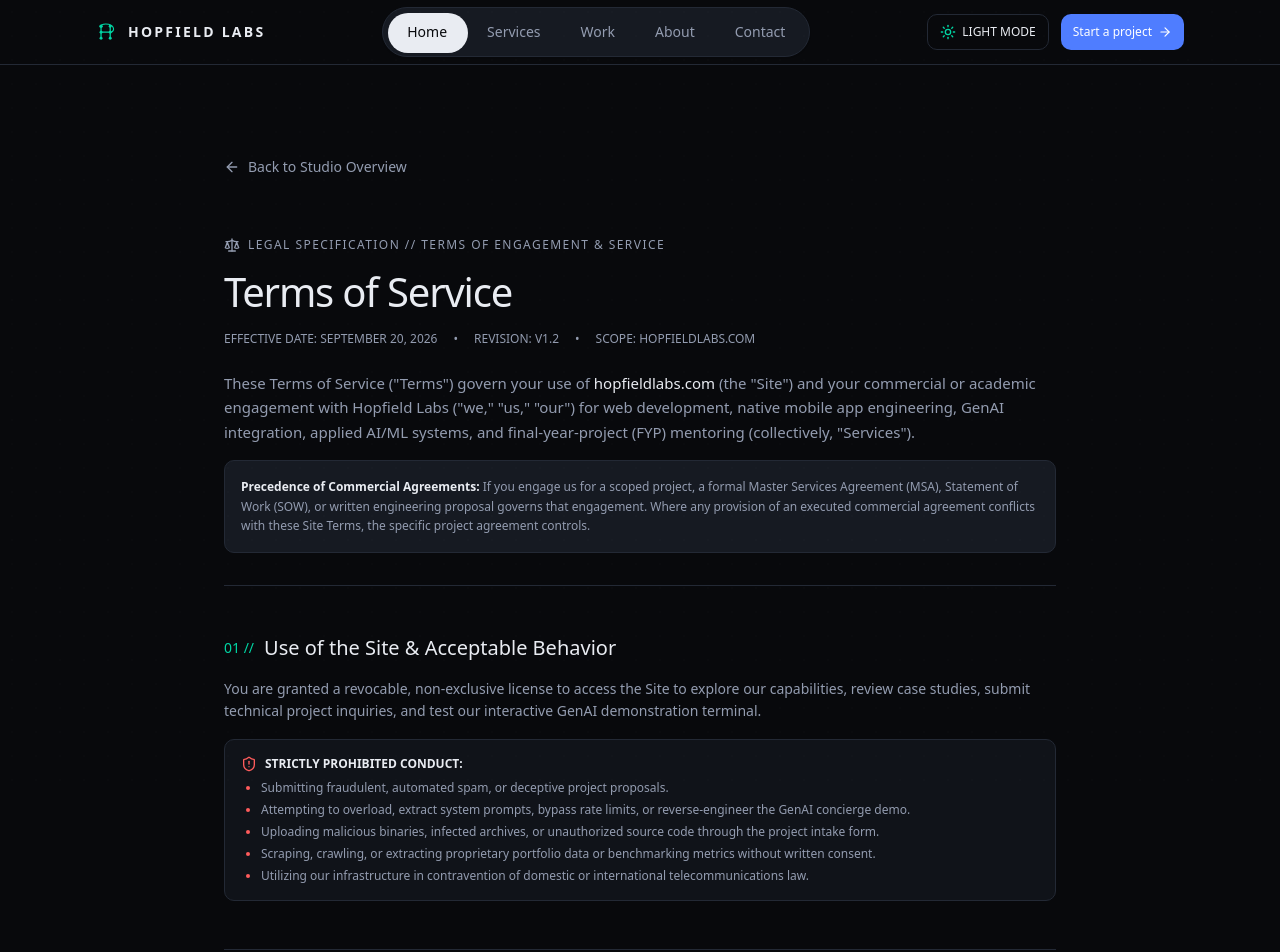
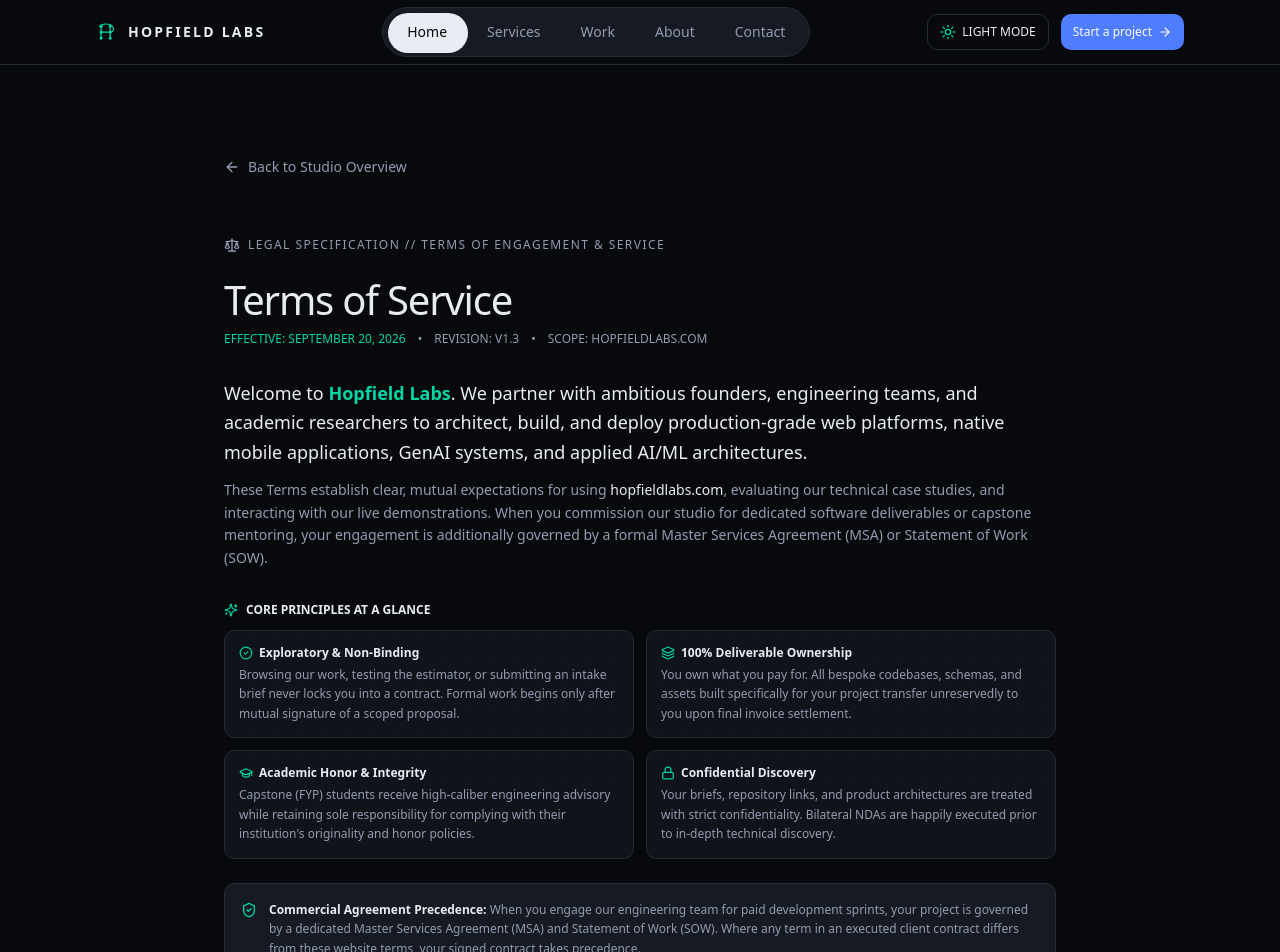
Before and after one commit to Rival5555/hopfield_labs, a Next.js app: page /terms in a window 1280 px wide. Shown: the top 952 px of the page. Built offline with nearby package versions, Linux system fonts and the light colour scheme.

Commit message:
refactor(legal): elevate Terms and Privacy with executive summary cards and bespoke copywriting

```diff
--- a/app/privacy/page.tsx
+++ b/app/privacy/page.tsx
@@ -65,17 +65,64 @@
           <span>•</span>
           <span>SCOPE: HOPFIELDLABS.COM</span>
         </div>
-        <p className="body-text text-base leading-relaxed pt-2">
-          Hopfield Labs (&quot;we,&quot; &quot;us,&quot; &quot;our&quot;) provides high-performance web development,
-          native mobile app development, GenAI integration, applied AI/ML systems, and academic capstone (FYP) mentoring.
-          This policy explains what information we collect through{" "}
-          <strong className="text-[var(--fg)] font-medium">hopfieldlabs.com</strong>, how we process and protect it,
-          and the rights you hold regarding your personal data.
-        </p>
+        {/* High-impact, engaging introductory narrative */}
+        <div className="space-y-3 pt-2">
+          <p className="text-base sm:text-lg text-[var(--fg)] leading-relaxed font-normal">
+            At <strong className="font-semibold text-[var(--signal)]">Hopfield Labs</strong>, privacy and data integrity are fundamental to how we engineer systems. We design our client intake pipelines, storage buckets, and web applications with strict confidentiality and minimal telemetry.
+          </p>
+          <p className="text-sm text-[var(--fg-muted)] leading-relaxed">
+            This Privacy Policy details how we handle information submitted through{" "}
+            <strong className="text-[var(--fg)] font-medium">hopfieldlabs.com</strong>, our multi-step intake estimator, and our live GenAI demonstration terminal. It explains where your technical data is persisted, how long it is retained, and how you can exercise your statutory privacy rights.
+          </p>
+        </div>
+
+        {/* Core Privacy Commitments */}
+        <div className="space-y-3 pt-2">
+          <div className="grid grid-cols-1 sm:grid-cols-2 gap-3">
+            <div className="p-3.5 rounded-[var(--radius)] border border-[var(--border)] bg-[var(--surface)] space-y-1">
+              <div className="font-mono text-xs font-semibold text-[var(--fg)] flex items-center gap-1.5">
+                <Shield className="h-3.5 w-3.5 text-[var(--signal)]" />
+                <span>Zero Data Monetization</span>
+              </div>
+              <p className="text-xs text-[var(--fg-muted)] leading-relaxed">
+                We do not sell, rent, or commercialize client inquiries, briefs, or contact records under any circumstance.
+              </p>
+            </div>
+
+            <div className="p-3.5 rounded-[var(--radius)] border border-[var(--border)] bg-[var(--surface)] space-y-1">
+              <div className="font-mono text-xs font-semibold text-[var(--fg)] flex items-center gap-1.5">
+                <Lock className="h-3.5 w-3.5 text-[var(--signal)]" />
+                <span>Isolated Private Storage</span>
+              </div>
+              <p className="text-xs text-[var(--fg-muted)] leading-relaxed">
+                Form data and briefs are secured by Supabase Row-Level Security (RLS) and authenticated private buckets.
+              </p>
+            </div>
+
+            <div className="p-3.5 rounded-[var(--radius)] border border-[var(--border)] bg-[var(--surface)] space-y-1">
+              <div className="font-mono text-xs font-semibold text-[var(--fg)] flex items-center gap-1.5">
+                <Database className="h-3.5 w-3.5 text-[var(--signal)]" />
+                <span>Automated Draft Pruning</span>
+              </div>
+              <p className="text-xs text-[var(--fg-muted)] leading-relaxed">
+                Uncompleted intake drafts and temporary resume tokens are automatically purged after 14 calendar days.
+              </p>
+            </div>
+
+            <div className="p-3.5 rounded-[var(--radius)] border border-[var(--border)] bg-[var(--surface)] space-y-1">
+              <div className="font-mono text-xs font-semibold text-[var(--fg)] flex items-center gap-1.5">
+                <Server className="h-3.5 w-3.5 text-[var(--signal)]" />
+                <span>Cookieless Analytics</span>
+              </div>
+              <p className="text-xs text-[var(--fg-muted)] leading-relaxed">
+                We use privacy-friendly edge telemetry with zero third-party marketing trackers and zero cross-site cookies.
+              </p>
+            </div>
+          </div>
+        </div>
+
         <div className="p-4 rounded-[var(--radius)] border border-[var(--border)] bg-[var(--surface-2)] text-xs text-[var(--fg-muted)] leading-relaxed">
-          <span className="font-semibold text-[var(--fg)]">Contractual Scope:</span> This policy strictly applies to our public website,
-          the interactive GenAI concierge demo, and our multi-step project intake pipeline. Commercial engagements and engineering deliverables
-          are independently governed by dedicated Master Services Agreements (MSA) and IP assignment contracts.
+          <span className="font-semibold text-[var(--fg)]">Contractual Scope:</span> This policy strictly applies to our public website, the interactive GenAI concierge demo, and our multi-step project intake pipeline. Commercial engagements and engineering deliverables are independently governed by dedicated Master Services Agreements (MSA) and IP assignment contracts.
         </div>
       </header>
 
--- a/app/terms/page.tsx
+++ b/app/terms/page.tsx
@@ -11,6 +11,10 @@
   ShieldAlert,
   HelpCircle,
   FileCheck,
+  ShieldCheck,
+  Lock,
+  Sparkles,
+  CheckCircle2,
 } from "lucide-react";
 
 export const metadata: Metadata = {
@@ -34,33 +38,90 @@
       </div>
 
       {/* Header */}
-      <header className="space-y-4 border-b border-[var(--border)] pb-8">
+      <header className="space-y-6 border-b border-[var(--border)] pb-8">
         <div className="eyebrow text-[var(--signal)] flex items-center gap-2">
           <Scale className="h-4 w-4" />
           <span>LEGAL SPECIFICATION // TERMS OF ENGAGEMENT &amp; SERVICE</span>
         </div>
-        <h1 className="section-heading text-[var(--fg)] text-3xl sm:text-4xl font-semibold">
+
+        <div className="space-y-2">
+          <h1 className="section-heading text-[var(--fg)] text-3xl sm:text-4xl font-semibold tracking-tight">
             Terms of Service
           </h1>
-        <div className="flex flex-wrap items-center gap-4 text-xs font-mono text-[var(--fg-muted)]">
-          <span>EFFECTIVE DATE: SEPTEMBER 20, 2026</span>
+          <div className="flex flex-wrap items-center gap-3 text-xs font-mono text-[var(--fg-muted)]">
+            <span className="text-[var(--signal)] font-medium">EFFECTIVE: SEPTEMBER 20, 2026</span>
             <span>•</span>
-          <span>REVISION: V1.2</span>
+            <span>REVISION: V1.3</span>
             <span>•</span>
             <span>SCOPE: HOPFIELDLABS.COM</span>
           </div>
-        <p className="body-text text-base leading-relaxed pt-2">
-          These Terms of Service (&quot;Terms&quot;) govern your use of{" "}
-          <strong className="text-[var(--fg)] font-medium">hopfieldlabs.com</strong> (the &quot;Site&quot;)
-          and your commercial or academic engagement with Hopfield Labs (&quot;we,&quot; &quot;us,&quot; &quot;our&quot;)
-          for web development, native mobile app engineering, GenAI integration, applied AI/ML systems, and
-          final-year-project (FYP) mentoring (collectively, &quot;Services&quot;).
+        </div>
+
+        {/* High-impact, engaging introductory narrative */}
+        <div className="space-y-3 pt-2">
+          <p className="text-base sm:text-lg text-[var(--fg)] leading-relaxed font-normal">
+            Welcome to <strong className="font-semibold text-[var(--signal)]">Hopfield Labs</strong>. We partner with ambitious founders, engineering teams, and academic researchers to architect, build, and deploy production-grade web platforms, native mobile applications, GenAI systems, and applied AI/ML architectures.
           </p>
-        <div className="p-4 rounded-[var(--radius)] border border-[var(--border)] bg-[var(--surface-2)] text-xs text-[var(--fg-muted)] leading-relaxed">
-          <span className="font-semibold text-[var(--fg)]">Precedence of Commercial Agreements:</span> If you engage us
-          for a scoped project, a formal Master Services Agreement (MSA), Statement of Work (SOW), or written engineering
-          proposal governs that engagement. Where any provision of an executed commercial agreement conflicts with these
-          Site Terms, the specific project agreement controls.
+          <p className="text-sm text-[var(--fg-muted)] leading-relaxed">
+            These Terms establish clear, mutual expectations for using <strong className="text-[var(--fg)] font-medium">hopfieldlabs.com</strong>, evaluating our technical case studies, and interacting with our live demonstrations. When you commission our studio for dedicated software deliverables or capstone mentoring, your engagement is additionally governed by a formal Master Services Agreement (MSA) or Statement of Work (SOW).
+          </p>
+        </div>
+
+        {/* Core Principles at a Glance */}
+        <div className="space-y-3 pt-2">
+          <div className="text-xs font-mono text-[var(--fg)] font-semibold flex items-center gap-2">
+            <Sparkles className="h-3.5 w-3.5 text-[var(--signal)]" />
+            <span>CORE PRINCIPLES AT A GLANCE</span>
+          </div>
+          <div className="grid grid-cols-1 sm:grid-cols-2 gap-3">
+            <div className="p-3.5 rounded-[var(--radius)] border border-[var(--border)] bg-[var(--surface)] space-y-1">
+              <div className="font-mono text-xs font-semibold text-[var(--fg)] flex items-center gap-1.5">
+                <CheckCircle2 className="h-3.5 w-3.5 text-[var(--signal)]" />
+                <span>Exploratory &amp; Non-Binding</span>
+              </div>
+              <p className="text-xs text-[var(--fg-muted)] leading-relaxed">
+                Browsing our work, testing the estimator, or submitting an intake brief never locks you into a contract. Formal work begins only after mutual signature of a scoped proposal.
+              </p>
+            </div>
+
+            <div className="p-3.5 rounded-[var(--radius)] border border-[var(--border)] bg-[var(--surface)] space-y-1">
+              <div className="font-mono text-xs font-semibold text-[var(--fg)] flex items-center gap-1.5">
+                <Layers className="h-3.5 w-3.5 text-[var(--signal)]" />
+                <span>100% Deliverable Ownership</span>
+              </div>
+              <p className="text-xs text-[var(--fg-muted)] leading-relaxed">
+                You own what you pay for. All bespoke codebases, schemas, and assets built specifically for your project transfer unreservedly to you upon final invoice settlement.
+              </p>
+            </div>
+
+            <div className="p-3.5 rounded-[var(--radius)] border border-[var(--border)] bg-[var(--surface)] space-y-1">
+              <div className="font-mono text-xs font-semibold text-[var(--fg)] flex items-center gap-1.5">
+                <GraduationCap className="h-3.5 w-3.5 text-[var(--signal)]" />
+                <span>Academic Honor &amp; Integrity</span>
+              </div>
+              <p className="text-xs text-[var(--fg-muted)] leading-relaxed">
+                Capstone (FYP) students receive high-caliber engineering advisory while retaining sole responsibility for complying with their institution&apos;s originality and honor policies.
+              </p>
+            </div>
+
+            <div className="p-3.5 rounded-[var(--radius)] border border-[var(--border)] bg-[var(--surface)] space-y-1">
+              <div className="font-mono text-xs font-semibold text-[var(--fg)] flex items-center gap-1.5">
+                <Lock className="h-3.5 w-3.5 text-[var(--signal)]" />
+                <span>Confidential Discovery</span>
+              </div>
+              <p className="text-xs text-[var(--fg-muted)] leading-relaxed">
+                Your briefs, repository links, and product architectures are treated with strict confidentiality. Bilateral NDAs are happily executed prior to in-depth technical discovery.
+              </p>
+            </div>
+          </div>
+        </div>
+
+        {/* Commercial Precedence Notice */}
+        <div className="p-4 rounded-[var(--radius)] border border-[var(--border)] bg-[var(--surface-2)] text-xs text-[var(--fg-muted)] leading-relaxed flex items-start gap-3">
+          <ShieldCheck className="h-4 w-4 text-[var(--signal)] shrink-0 mt-0.5" />
+          <div>
+            <span className="font-semibold text-[var(--fg)]">Commercial Agreement Precedence:</span> When you engage our engineering team for paid development sprints, your project is governed by a dedicated Master Services Agreement (MSA) and Statement of Work (SOW). Where any term in an executed client contract differs from these website terms, your signed contract takes precedence.
+          </div>
         </div>
       </header>
 
@@ -73,8 +134,7 @@
             Use of the Site &amp; Acceptable Behavior
           </h2>
           <p>
-            You are granted a revocable, non-exclusive license to access the Site to explore our capabilities, review
-            case studies, submit technical project inquiries, and test our interactive GenAI demonstration terminal.
+            You are welcome to browse our studio case studies, evaluate technical benchmarks, use our project intake tool, and interact with the live GenAI terminal. We ask all visitors and prospective partners to engage with our systems responsibly.
           </p>
           <div className="p-4 rounded-[var(--radius)] border border-[var(--border)] bg-[var(--surface)] space-y-2">
             <div className="font-mono text-xs font-semibold text-[var(--fg)] flex items-center gap-2">
@@ -104,8 +164,7 @@
             The Project Intake &amp; Estimator Protocol
           </h2>
           <p>
-            Initiating the &quot;Start a Project&quot; flow, submitting an intake form, booking a calendar discovery
-            session, or exchanging preliminary correspondence constitutes a <strong>non-binding scoping inquiry</strong>.
+            Our multi-step intake flow and interactive budget estimator provide instant architectural feedback and indicative timelines. These automated figures are designed to help you calibrate expectations—they are non-binding estimates, not formal quotes.
           </p>
           <div className="grid grid-cols-1 sm:grid-cols-2 gap-4 pt-2">
             <div className="p-4 rounded-[var(--radius)] border border-[var(--border)] bg-[var(--surface)] space-y-2">
@@ -174,7 +233,7 @@
             Payment Structures &amp; Commercial Terms
           </h2>
           <p>
-            Commercial engagements are invoiced according to the fee structure designated in your approved project proposal:
+            Every client project operates under a transparent, milestone-driven structure designated in your approved project proposal:
           </p>
           <div className="grid grid-cols-1 md:grid-cols-3 gap-3 pt-1">
             <div className="p-3.5 rounded-[var(--radius)] border border-[var(--border)] bg-[var(--surface)] space-y-1.5">
```
Lines whose indentation alone changed are shown as unchanged.
